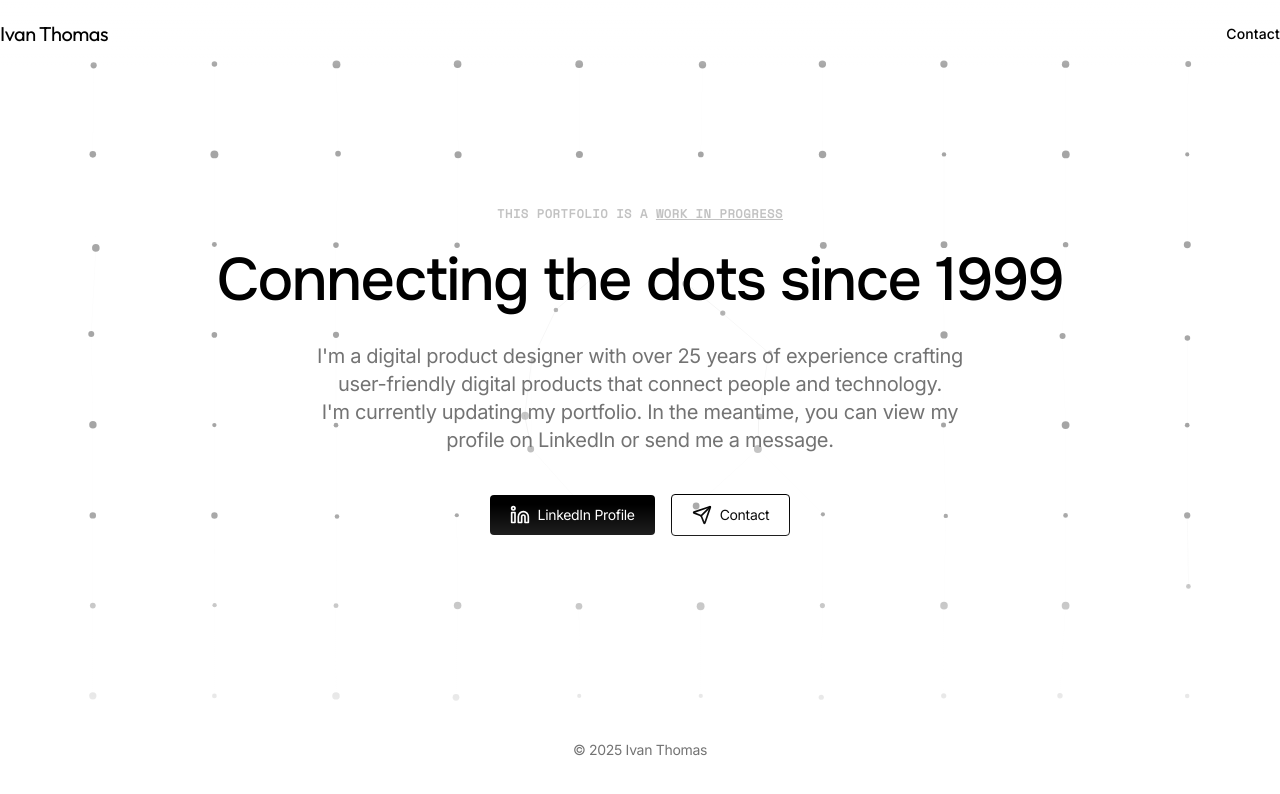
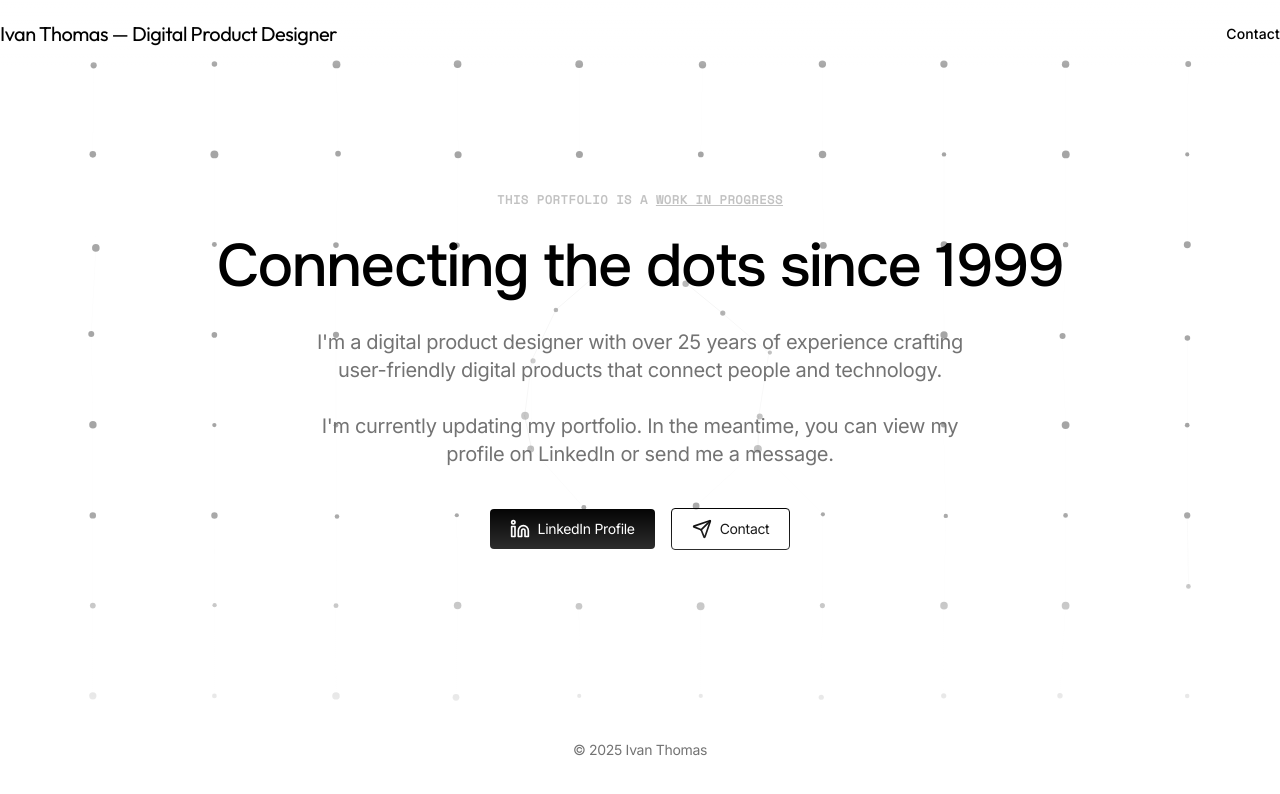
Before and after one commit to v0st0kCode/v0st0kCode.github.io, a React (Vite) app: page / in a window 1280 px wide. Shown: the top 794 px of the page. Built offline with nearby package versions, Linux system fonts and the light colour scheme.

Commit message:
Adjust title

```diff
--- a/src/components/Navbar.tsx
+++ b/src/components/Navbar.tsx
@@ -27,7 +27,7 @@ const Navbar: React.FC = () => {
           to="/"
           className="font-outfit font-normal text-xl tracking-tight hover:opacity-80 transition-opacity text-shadow"
         >
-          Ivan Thomas
+          Ivan Thomas — Digital Product Designer
         </Link>
 
         <div className="flex space-x-8">
--- a/src/pages/Index.tsx
+++ b/src/pages/Index.tsx
@@ -59,7 +59,7 @@ const Index = () => {
             <h1 className="heading-xl mx-auto mb-8 text-6xl">
               Connecting the dots since 1999
             </h1>
-            <p className="text-lg md:text-xl text-muted-foreground max-w-2xl mx-auto mb-10">I'm a digital product designer with over 25 years of experience crafting user-friendly digital products that connect people and technology.<br />I'm currently updating my portfolio. In the meantime, you can view my profile on LinkedIn or send me a message.</p>
+            <p className="text-lg md:text-xl text-muted-foreground max-w-2xl mx-auto mb-10">I'm a digital product designer with over 25 years of experience crafting user-friendly digital products that connect people and technology.<br /><br />I'm currently updating my portfolio. In the meantime, you can view my profile on LinkedIn or send me a message.</p>
             <div className="flex items-center justify-center space-x-4">
               <a href="https://www.linkedin.com/in/ivanthomasgarces/" target="_blank" rel="noopener noreferrer" className="button-primary">
                 <Linkedin size={20} />
```
